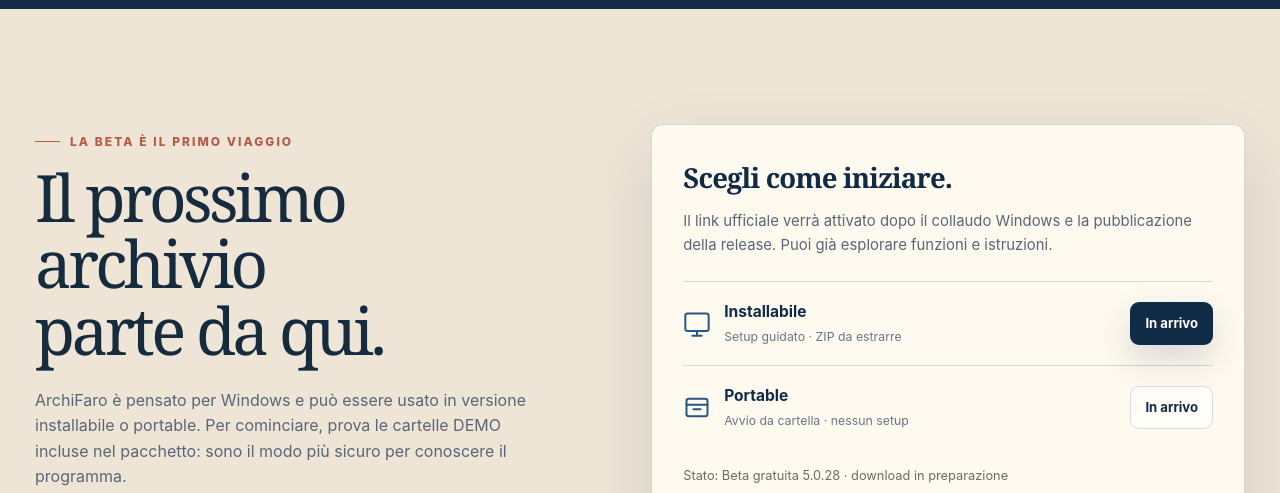
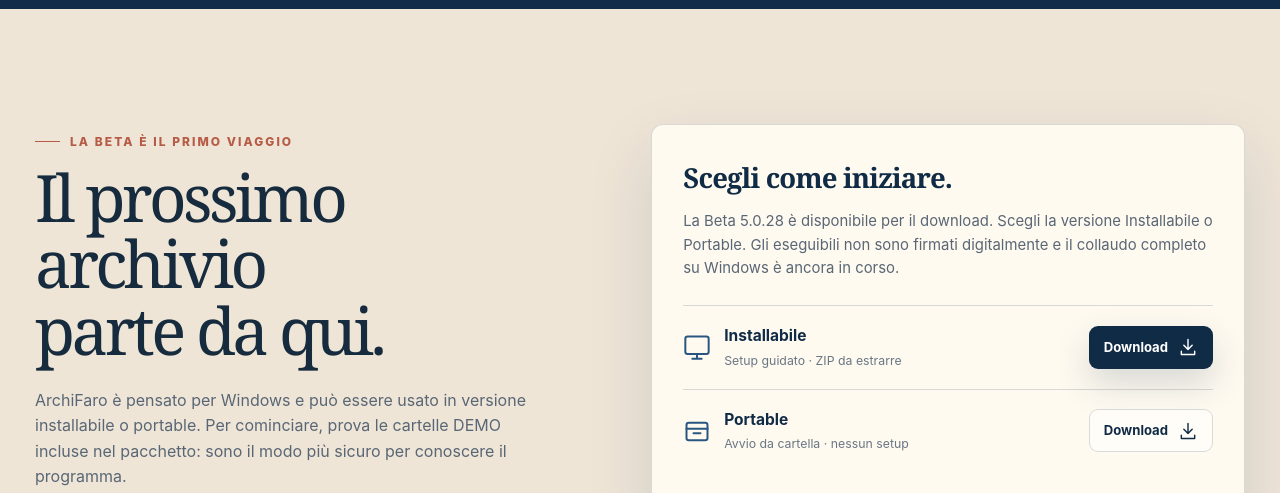
Before and after one commit to Iannaman/ArchiFaro, a plain HTML site: page docs/index.html in a window 1280 px wide. Shown: the part 5670-6163 px from the top of the page. Drawn offline with Linux system fonts and the light colour scheme.

Commit message:
Attiva download Beta 5.0.28 e checksum dal sito ufficiale

```diff
--- a/docs/index.html
+++ b/docs/index.html
@@ -131,10 +131,10 @@
         <div class="reveal"><span class="kicker">La Beta è il primo viaggio</span><h2 id="titolo-download" class="section-title display">Il prossimo archivio<br>parte da qui.</h2><p class="start-description">ArchiFaro è pensato per Windows e può essere usato in versione installabile o portable. Per cominciare, prova le cartelle DEMO incluse nel pacchetto: sono il modo più sicuro per conoscere il programma.</p>
           <div class="start-checks"><div class="start-check"><svg class="icon"><use href="#i-check"/></svg><span>Windows 10/11 a 64 bit</span></div><div class="start-check"><svg class="icon"><use href="#i-check"/></svg><span>Applicazione locale: i documenti non vengono inviati a server ArchiFaro</span></div><div class="start-check"><svg class="icon"><use href="#i-check"/></svg><span>Archivi Essenziale, Completo o Personalizzato</span></div><div class="start-check"><svg class="icon"><use href="#i-check"/></svg><span>Beta di prova: test manuale completo su Windows ancora da completare</span></div></div>
         </div>
-        <div class="download-panel reveal"><h3>Scegli come iniziare.</h3><p>Il link ufficiale verrà attivato dopo il collaudo Windows e la pubblicazione della release. Puoi già esplorare funzioni e istruzioni.</p>
+        <div class="download-panel reveal"><h3>Scegli come iniziare.</h3><p>La Beta 5.0.28 è disponibile per il download. Scegli la versione Installabile o Portable. Gli eseguibili non sono firmati digitalmente e il collaudo completo su Windows è ancora in corso.</p>
           <div class="edition"><div class="edition-label"><svg class="icon"><use href="#i-desktop"/></svg><div><strong>Installabile</strong><small>Setup guidato · ZIP da estrarre</small></div></div><button class="button button-primary" data-download="installer" type="button">Download <svg class="icon"><use href="#i-download"/></svg></button></div>
           <div class="edition"><div class="edition-label"><svg class="icon"><use href="#i-box"/></svg><div><strong>Portable</strong><small>Avvio da cartella · nessun setup</small></div></div><button class="button button-outline" data-download="portable" type="button">Download <svg class="icon"><use href="#i-download"/></svg></button></div>
-          <p class="status-line">Stato: Beta gratuita 5.0.28 · download in preparazione</p><div class="notice" id="download-notice" aria-live="polite" role="status">Il link al download non è ancora stato configurato. Verrà attivato dopo la pubblicazione della release.</div><a class="guide-link" data-project-link href="#feedback">Documentazione e repository <svg class="icon" aria-hidden="true"><use href="#i-arrow"/></svg></a>
+          <p class="status-line">Stato: Beta gratuita 5.0.28 · versione preliminare per Windows 10/11 x64 · collaudo manuale ancora necessario.</p><div class="notice" id="download-notice" aria-live="polite" role="status">Il download non è al momento disponibile. Consulta la pagina della release.</div><a class="guide-link" href="https://github.com/user-attachments/files/34923757/ArchiFaro_5.0.28_SHA256SUMS.txt" target="_blank" rel="noopener noreferrer">Verifica integrità: checksum SHA-256 <svg class="icon" aria-hidden="true"><use href="#i-arrow"/></svg></a><br><a class="guide-link" href="https://github.com/Iannaman/ArchiFaro/releases/tag/v5.0.28-beta" target="_blank" rel="noopener noreferrer">Dettagli e note della release 5.0.28 <svg class="icon" aria-hidden="true"><use href="#i-arrow"/></svg></a>
         </div>
       </div>
     </section>
@@ -147,8 +147,8 @@
     /* CONFIGURAZIONE RAPIDA — sostituisci soltanto i valori tra virgolette. */
     const SITE_CONFIG = Object.freeze({
       projectUrl: "https://github.com/Iannaman/ArchiFaro",       // esempio: https://github.com/TUO-UTENTE/ArchiFaro
-      installerUrl: "",     // link all'asset pubblico ArchiFaro_5.0.28_Installabile.zip
-      portableUrl: ""       // link all'asset pubblico ArchiFaro_5.0.28_Portable.zip
+      installerUrl: "https://github.com/user-attachments/files/34923762/ArchiFaro_5.0.28_Installabile.zip",     // allegato verificato nella descrizione della release ufficiale
+      portableUrl: "https://github.com/user-attachments/files/34923760/ArchiFaro_5.0.28_Portable.zip"       // allegato verificato nella descrizione della release ufficiale
     });
 
     document.getElementById('year').textContent = new Date().getFullYear();
```
Also changed, not shown: 2 other files.
